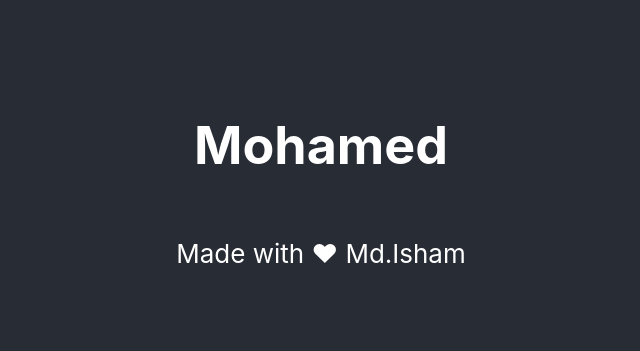
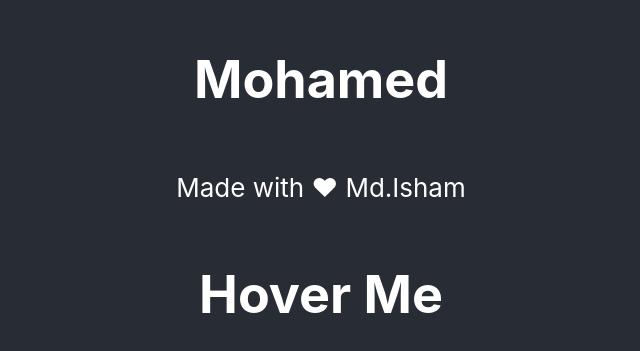
Before and after one commit to Mdisham03/Personal-Portfolio-, a React (Create React App) app: page / in a window 1280 px wide. Shown: the part 213-564 px from the top of the page, without its empty margins (319-959 px from the left). Built offline with nearby package versions, Linux system fonts and the light colour scheme.

Commit message:
animation  added

```diff
--- a/src/App.css
+++ b/src/App.css
@@ -36,3 +36,13 @@
     transform: rotate(360deg);
   }
 }
+
+h1::before {
+  transform: scaleX(0);
+  transform-origin: bottom right;
+}
+
+h1:hover::before {
+  transform: scaleX(1);
+  transform-origin: bottom left;
+}
--- a/src/App.js
+++ b/src/App.js
@@ -1,4 +1,6 @@
 import './App.css';
+
+
 
 function App() {
   return (
@@ -10,7 +12,9 @@ function App() {
         Made with ❤ Md.Isham
       </p>
     </div>
+    <h1>Hover Me</h1>
       </header>
+
     </div>
   );
 }
```
